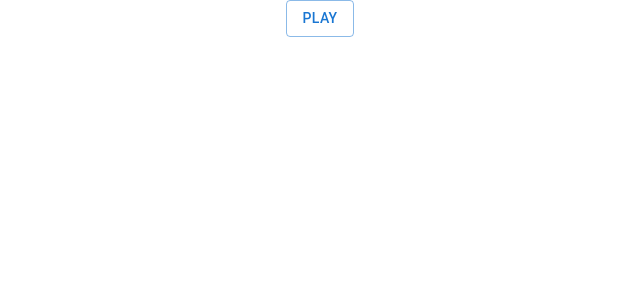
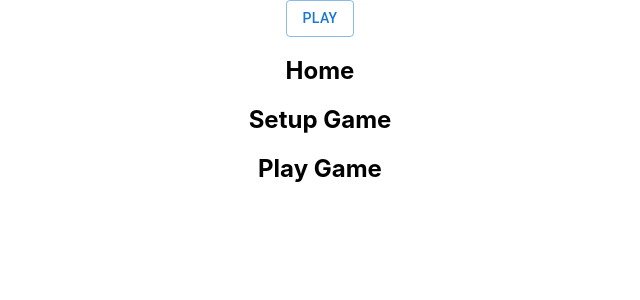
Before and after one commit to tsteelematc/tca-foo-react-mui, a React (Create React App) app: page / in a window 1280 px wide. Shown: the top 300 px of the page, without its empty margins (320-960 px from the left). Built offline with nearby package versions, Linux system fonts and the light colour scheme.

Commit message:
Dummy components per screen...
For now at least...

```diff
--- a/src/App.js
+++ b/src/App.js
@@ -1,6 +1,10 @@
 import logo from './logo.svg';
 import './App.css';
 import Button from '@mui/material/Button';
+
+const Home = () => <h2>Home</h2>;
+const SetupGame = () => <h2>Setup Game</h2>;
+const PlayGame = () => <h2>Play Game</h2>;
 
 function App() {
   return (
@@ -8,6 +12,9 @@ function App() {
       <Button variant="outlined">
         Play
       </Button>
+      <Home />
+      <SetupGame />
+      <PlayGame />
     </div>
   );
 }
```
